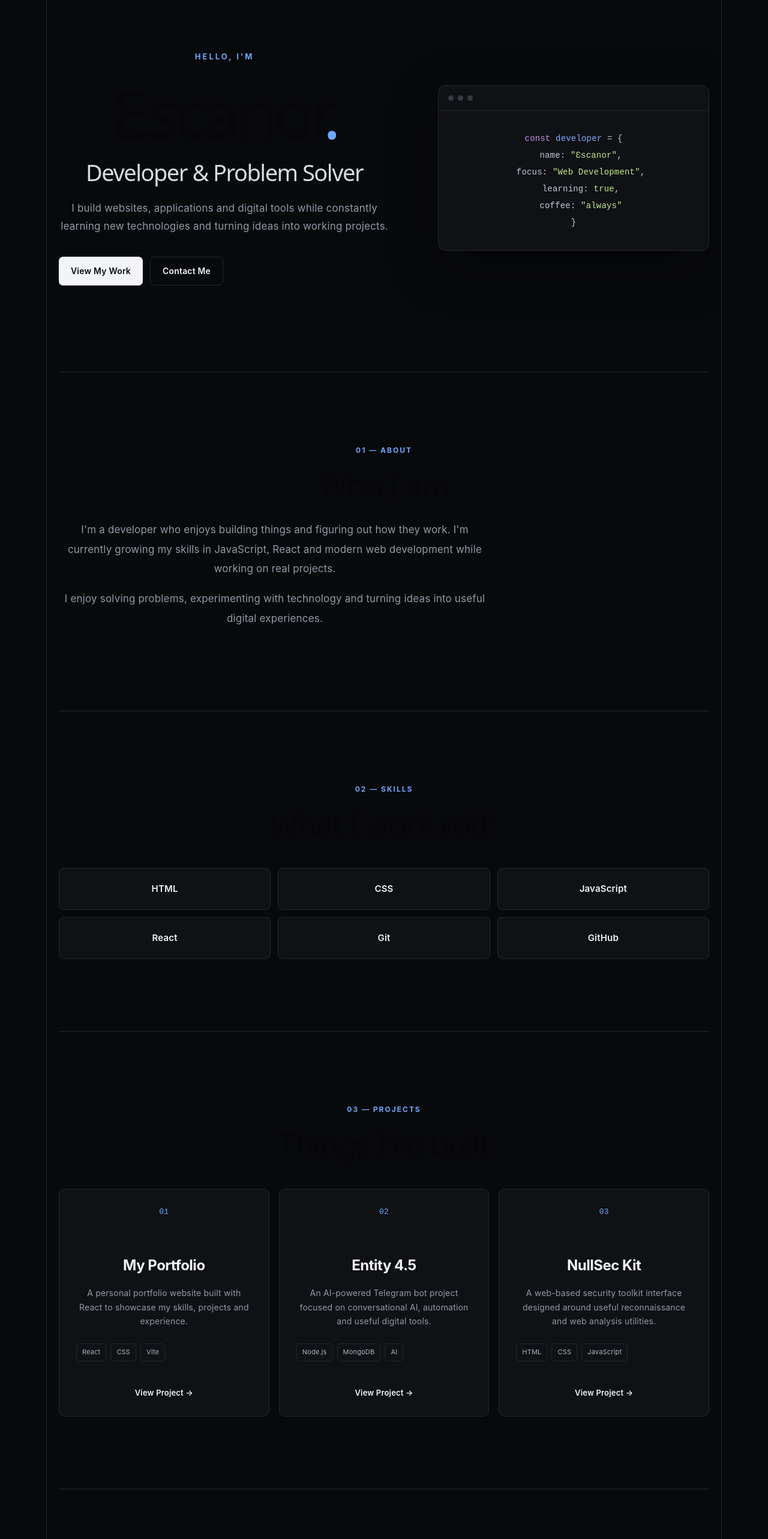
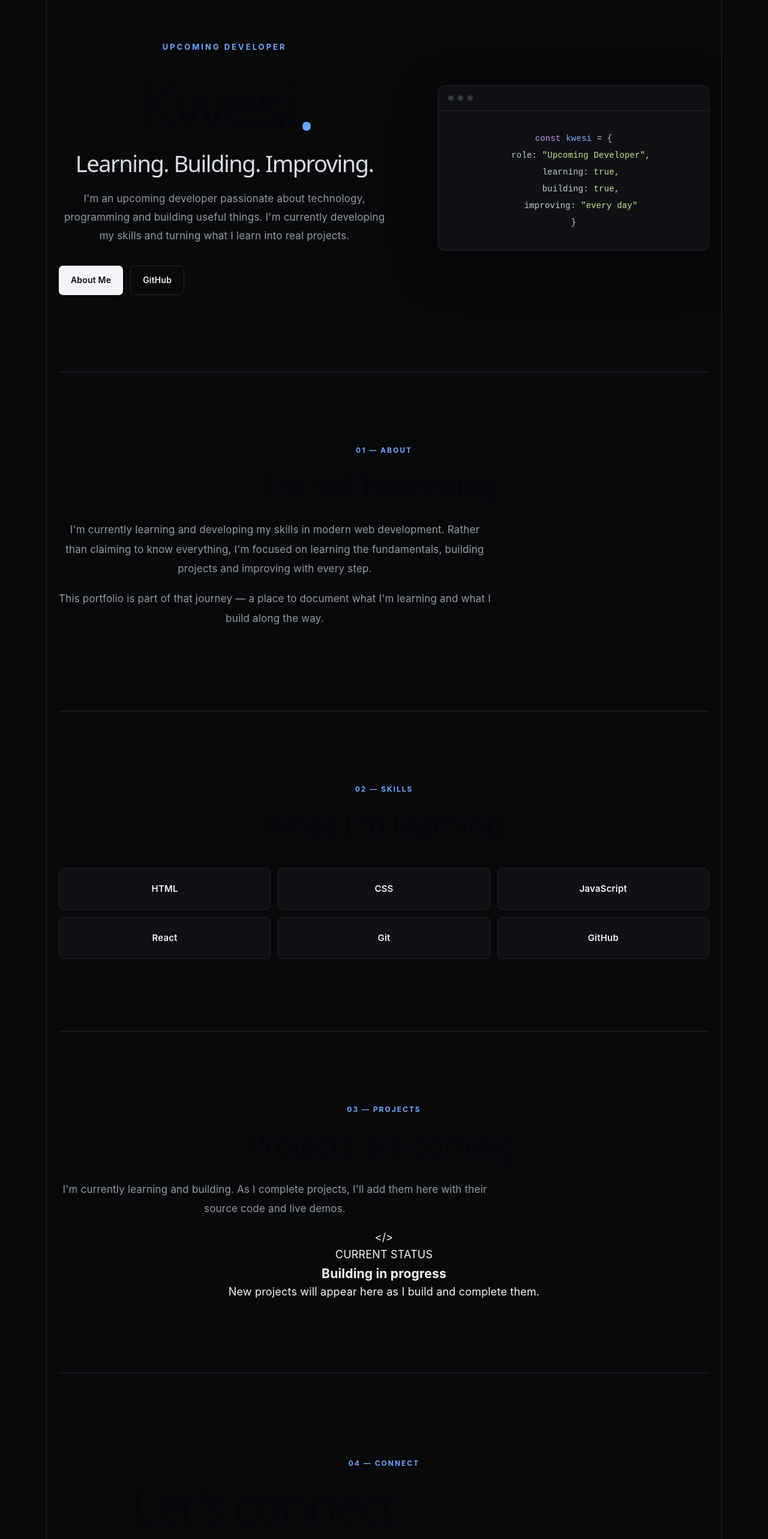
Before and after one commit to safo-kwesi/my-portfolio, a React (Vite) app: page / in a window 1280 px wide. Shown: the part 140-2706 px from the top of the page at 60% size. Built offline with nearby package versions, Linux system fonts and the light colour scheme.

Commit message:
Revise App component for personal branding updates
Updated the content and structure of the App component to reflect new personal branding and project status. Changed various text elements to better represent the developer's current focus and skills.

```diff
--- a/src/App.jsx
+++ b/src/App.jsx
@@ -5,7 +5,9 @@ function App() {
     <main>
       {/* Navigation */}
       <nav className="navbar">
-        <div className="logo">Ɛscanor<span>.</span></div>
+        <div className="logo">
+          Kwesi<span>.</span>
+        </div>
 
         <div className="nav-links">
           <a href="#about">About</a>
@@ -18,31 +20,38 @@ function App() {
       {/* Hero */}
       <section className="hero-section">
         <div className="hero-content">
-          <p className="eyebrow">HELLO, I'M</p>
+          <p className="eyebrow">UPCOMING DEVELOPER</p>
 
           <h1>
-            Ɛscanor
-            <span>.</span>
+            Kwesi<span>.</span>
           </h1>
 
-          <h2>Developer & Problem Solver</h2>
+          <h2>Learning. Building. Improving.</h2>
 
           <p className="hero-text">
-            I build websites, applications and digital tools while constantly
-            learning new technologies and turning ideas into working projects.
+            I'm an upcoming developer passionate about technology,
+            programming and building useful things. I'm currently
+            developing my skills and turning what I learn into real
+            projects.
           </p>
 
           <div className="hero-buttons">
-            <a href="#projects" className="primary-btn">
-              View My Work
+            <a href="#about" className="primary-btn">
+              About Me
             </a>
 
-            <a href="#contact" className="secondary-btn">
-              Contact Me
+            <a
+              href="https://github.com/safo-kwesi"
+              target="_blank"
+              rel="noreferrer"
+              className="secondary-btn"
+            >
+              GitHub
             </a>
           </div>
         </div>
 
+        {/* Developer Card */}
         <div className="hero-card">
           <div className="card-top">
             <span></span>
@@ -53,15 +62,11 @@ function App() {
           <div className="code">
             <p>
               <span className="purple">const</span>{' '}
-              <span className="blue">developer</span> = {'{'}
+              <span className="blue">kwesi</span> = {'{'}
             </p>
 
             <p className="indent">
-              name: <span className="green">"Ɛscanor"</span>,
-            </p>
-
-            <p className="indent">
-              focus: <span className="green">"Web Development"</span>,
+              role: <span className="green">"Upcoming Developer"</span>,
             </p>
 
             <p className="indent">
@@ -69,7 +74,11 @@ function App() {
             </p>
 
             <p className="indent">
-              coffee: <span className="green">"always"</span>
+              building: <span className="green">true</span>,
+            </p>
+
+            <p className="indent">
+              improving: <span className="green">"every day"</span>
             </p>
 
             <p>{'}'}</p>
@@ -81,17 +90,18 @@ function App() {
       <section id="about" className="section">
         <p className="section-label">01 — ABOUT</p>
 
-        <h2>Who I am</h2>
+        <h2>I'm still becoming.</h2>
 
         <p className="section-text">
-          I'm a developer who enjoys building things and figuring out how they
-          work. I'm currently growing my skills in JavaScript, React and
-          modern web development while working on real projects.
+          I'm currently learning and developing my skills in modern
+          web development. Rather than claiming to know everything,
+          I'm focused on learning the fundamentals, building projects
+          and improving with every step.
         </p>
 
         <p className="section-text">
-          I enjoy solving problems, experimenting with technology and turning
-          ideas into useful digital experiences.
+          This portfolio is part of that journey — a place to document
+          what I'm learning and what I build along the way.
         </p>
       </section>
 
@@ -99,7 +109,7 @@ function App() {
       <section id="skills" className="section">
         <p className="section-label">02 — SKILLS</p>
 
-        <h2>What I work with</h2>
+        <h2>What I'm learning</h2>
 
         <div className="skills-grid">
           <div className="skill">HTML</div>
@@ -115,96 +125,81 @@ function App() {
       <section id="projects" className="section">
         <p className="section-label">03 — PROJECTS</p>
 
-        <h2>Things I've built</h2>
+        <h2>Projects are coming.</h2>
 
-        <div className="projects-grid">
-          <article className="project-card">
-            <div className="project-number">01</div>
+        <p className="section-text">
+          I'm currently learning and building. As I complete projects,
+          I'll add them here with their source code and live demos.
+        </p>
 
-            <h3>My Portfolio</h3>
+        <div className="coming-soon">
+          <div className="coming-icon">
+            &lt;/&gt;
+          </div>
 
+          <div>
+            <span className="coming-label">CURRENT STATUS</span>
+            <h3>Building in progress</h3>
             <p>
-              A personal portfolio website built with React to showcase my
-              skills, projects and experience.
+              New projects will appear here as I build and complete them.
             </p>
+          </div>
 
-            <div className="project-tech">
-              <span>React</span>
-              <span>CSS</span>
-              <span>Vite</span>
-            </div>
-
-            <a href="#" className="project-link">
-              View Project →
-            </a>
-          </article>
-
-          <article className="project-card">
-            <div className="project-number">02</div>
-
-            <h3>Entity 4.5</h3>
-
-            <p>
-              An AI-powered Telegram bot project focused on conversational AI,
-              automation and useful digital tools.
-            </p>
-
-            <div className="project-tech">
-              <span>Node.js</span>
-              <span>MongoDB</span>
-              <span>AI</span>
-            </div>
-
-            <a href="#" className="project-link">
-              View Project →
-            </a>
-          </article>
-
-          <article className="project-card">
-            <div className="project-number">03</div>
-
-            <h3>NullSec Kit</h3>
-
-            <p>
-              A web-based security toolkit interface designed around useful
-              reconnaissance and web analysis utilities.
-            </p>
-
-            <div className="project-tech">
-              <span>HTML</span>
-              <span>CSS</span>
-              <span>JavaScript</span>
-            </div>
-
-            <a href="#" className="project-link">
-              View Project →
-            </a>
-          </article>
+          <span className="status-dot"></span>
         </div>
       </section>
 
       {/* Contact */}
       <section id="contact" className="contact-section">
-        <p className="section-label">04 — CONTACT</p>
+        <p className="section-label">04 — CONNECT</p>
 
-        <h2>Let's build something.</h2>
+        <h2>Let's connect.</h2>
 
         <p>
-          Have an idea, project or something you want to build? Let's talk.
+          You can find my work on GitHub or reach me through Telegram.
         </p>
 
-        <a href="mailto:your@email.com" className="primary-btn">
-          Get In Touch
-        </a>
+        <div className="hero-buttons">
+          <a
+            href="https://github.com/safo-kwesi"
+            target="_blank"
+            rel="noreferrer"
+            className="primary-btn"
+          >
+            GitHub
+          </a>
+
+          <a
+            href="https://t.me/Sage_services"
+            target="_blank"
+            rel="noreferrer"
+            className="secondary-btn"
+          >
+            Telegram
+          </a>
+        </div>
       </section>
 
       {/* Footer */}
       <footer>
-        <p>© 2026 Ɛscanor. Built with React.</p>
+        <p>© 2026 Kwesi. Still learning. Still building.</p>
 
         <div>
-          <a href="#">GitHub</a>
-          <a href="#">Telegram</a>
+          <a
+            href="https://github.com/safo-kwesi"
+            target="_blank"
+            rel="noreferrer"
+          >
+            GitHub
+          </a>
+
+          <a
+            href="https://t.me/Sage_services"
+            target="_blank"
+            rel="noreferrer"
+          >
+            Telegram
+          </a>
         </div>
       </footer>
     </main>
```
